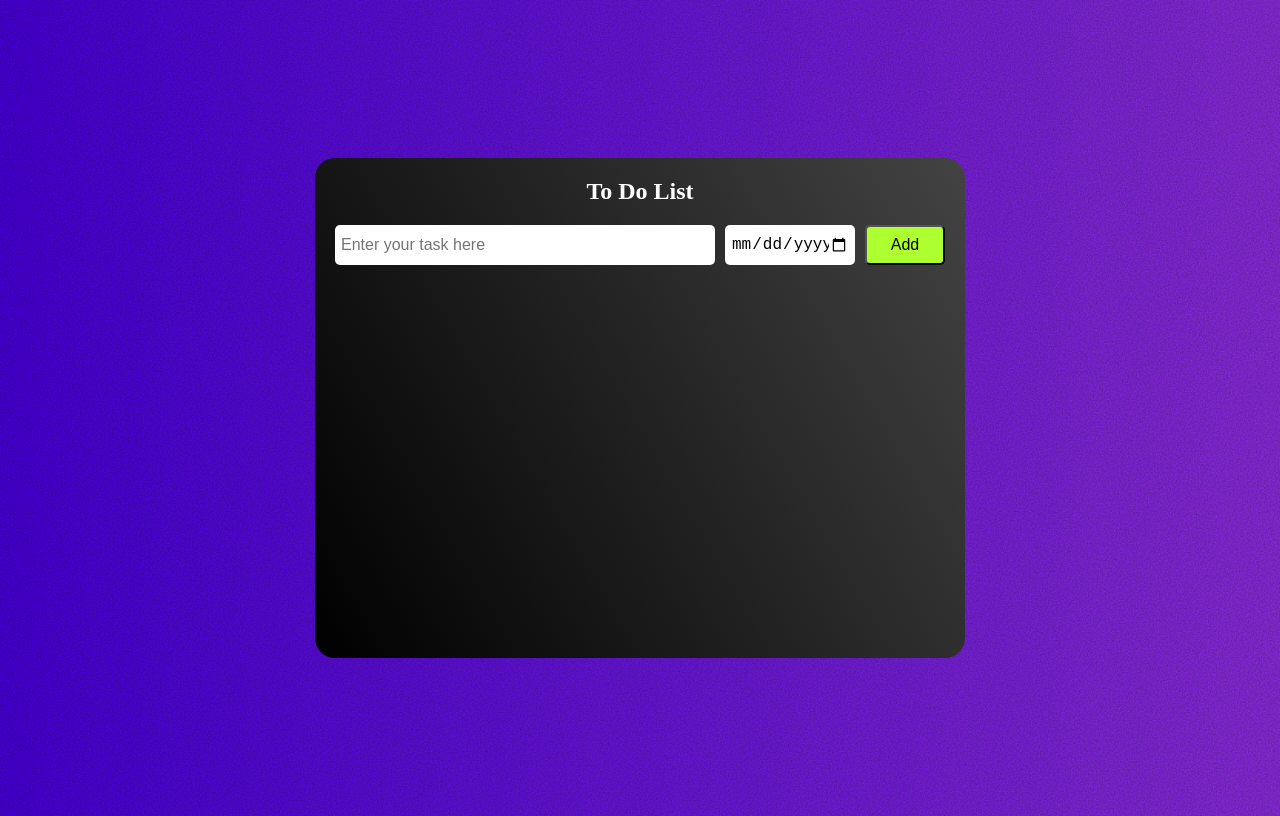
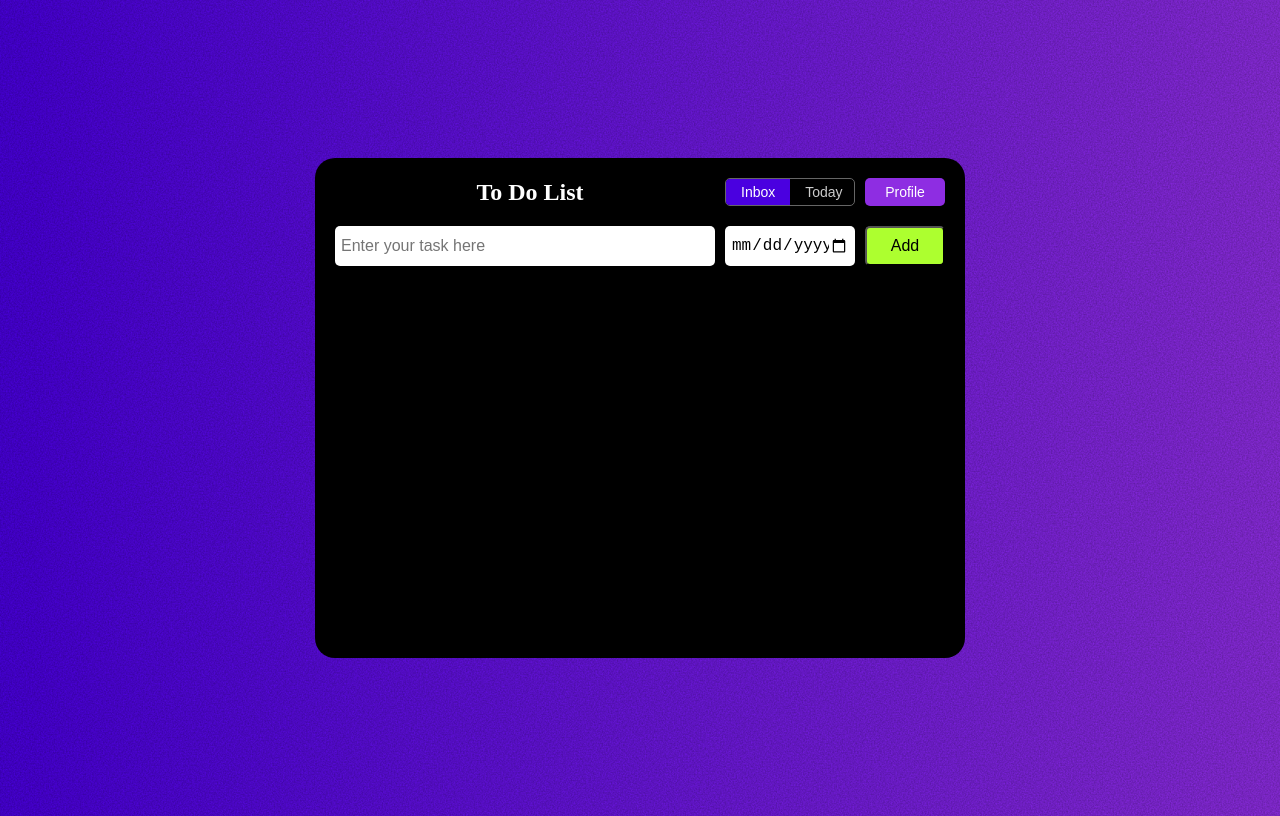
Before and after one commit to hiteshm0/simple-todo-list, a plain HTML site: page index.html in a window 1280 px wide. Drawn offline with Linux system fonts and the light colour scheme.

Commit message:
adding today/inbox feature

```diff
--- a/index.html
+++ b/index.html
@@ -8,13 +8,24 @@
 </head>
 <body class="grainy-bg">
 	<div class="container">
-		<div class="title">To Do List</div>
+		<div class="header">
+			<div class="title">To Do List</div>
+			<div class="header-right-container">
+				<div class="header-left">
+				<div class="toggle-container">
+					<button class="toggle-button active" id="inbox-toggle">Inbox</button>
+					<button class="toggle-button" id="today-toggle">Today</button>
+				</div>
+				</div>
+				<button class="profile-button" id="profile">Profile</button>
+			</div>
+		</div>
 		<div class="input-container">
 			<input type="text" id="input" placeholder="Enter your task here">
 			<input type="date" id="date">
 			<button id="add">Add</button>
 		</div>
-		<div class="js-to-do-list-container">
+		<div class="js-to-do-list-container"></div>
 
 	</div>
 
--- a/script.js
+++ b/script.js
@@ -1,4 +1,5 @@
 let toDoList = JSON.parse(localStorage.getItem('toDoList')) || [];
+let currentView = 'inbox'; // Default view is 'inbox' (all tasks)
 
 document.getElementById('add').onclick = function() {
     addToDo();
@@ -9,6 +10,34 @@ document.getElementById('input').addEventListener('keypress', function(event) {
         addToDo();
     }
 });
+
+// Toggle between Inbox and Today views
+document.getElementById('inbox-toggle').addEventListener('click', function() {
+    setActiveToggle('inbox');
+    currentView = 'inbox';
+    displayList();
+});
+
+document.getElementById('today-toggle').addEventListener('click', function() {
+    setActiveToggle('today');
+    currentView = 'today';
+    displayList();
+});
+
+function setActiveToggle(view) {
+    // Remove active class from all toggle buttons
+    document.querySelectorAll('.toggle-button').forEach(button => {
+        button.classList.remove('active');
+    });
+
+    // Add active class to the selected toggle button
+    document.getElementById(`${view}-toggle`).classList.add('active');
+}
+
+/* Profile button click event (for frontend only)
+document.getElementById('profile').addEventListener('click', function() {
+    alert('Profile button clicked! This would show user profile information.');
+}); */
 
 function addToDo() {
     let task = document.getElementById('input').value;
@@ -25,13 +54,26 @@ function addToDo() {
 
 function displayList() {
     document.getElementsByClassName('js-to-do-list-container')[0].innerHTML = '';
-    for (let i = 0; i < toDoList.length; i++) {
+
+    // Filter tasks based on current view
+    let tasksToDisplay = toDoList;
+
+    if (currentView === 'today') {
+        // Get today's date in YYYY-MM-DD format
+        const today = new Date();
+        const todayString = today.toISOString().split('T')[0]; // Format: YYYY-MM-DD
+
+        // Filter tasks that have today's date
+        tasksToDisplay = toDoList.filter(task => task.date === todayString);
+    }
+
+    for (let i = 0; i < tasksToDisplay.length; i++) {
         document.getElementsByClassName('js-to-do-list-container')[0].innerHTML +=
         `
         <div class="element-container">
-            <div class="to-do-list-element">${i+1}. ${toDoList[i].task}</div>
-            <div class="to-do-list-date">${toDoList[i].date}</div>
-            <button class="remove-button" onclick="removeElement(${i})">Remove</button>
+            <div class="to-do-list-element">${i+1}. ${tasksToDisplay[i].task}</div>
+            <div class="to-do-list-date">${tasksToDisplay[i].date}</div>
+            <button class="remove-button" onclick="removeElement(${toDoList.indexOf(tasksToDisplay[i])})">Remove</button>
         </div>
         `;
     }
--- a/style.css
+++ b/style.css
@@ -37,15 +37,83 @@ body {
   background-color: black;
   border-radius: 20px;
   padding: 20px;
-		background-image: linear-gradient(60deg, #000000, #434343);
+
+}
+
+/* Header styles */
+.header {
+  display: flex;
+  justify-content: space-between;
+  align-items: center;
+  margin-bottom: 20px;
+}
+
+.header-left, .profile-button {
+  align-items: center;
+}
+
+.profile-button {
+  width: 80px;
+}
+
+.toggle-container {
+  width: 130px;
+}
+
+.header-right-container {
+  display: flex;
 }
 
 .title {
   text-align: center;
-    margin-bottom: 20px;
+  flex: 1;
 	color: white;
 	font-size: 24px;
 	font-weight: 900;
+}
+
+/* Toggle buttons */
+.toggle-container {
+  display: flex;
+  border-radius: 5px;
+  overflow: hidden;
+  border: 1px solid #666;
+}
+
+.toggle-button {
+  padding: 5px 15px;
+  background-color: transparent;
+  color: #ccc;
+  border: none;
+  cursor: pointer;
+  transition: all 0.3s ease;
+  font-size: 14px;
+}
+
+.toggle-button.active {
+  background-color: #4A00E0;
+  color: white;
+}
+
+.toggle-button:hover:not(.active) {
+  background-color: #333;
+}
+
+/* Profile button */
+.profile-button {
+  padding: 5px 15px;
+  background-color: #8E2DE2;
+  color: white;
+  border: none;
+  border-radius: 5px;
+  cursor: pointer;
+  transition: background-color 0.3s ease;
+  font-size: 14px;
+  margin-left: 10px;
+}
+
+.profile-button:hover {
+  background-color: #7926c9;
 }
 
 .input-container {
```
Also changed, not shown: login.html (added). Lines whose indentation alone changed are shown as unchanged.
